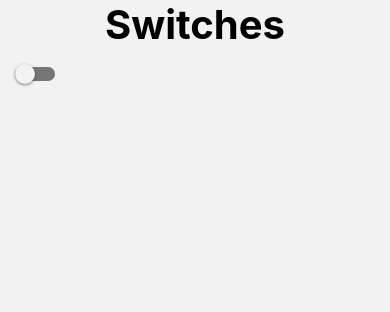
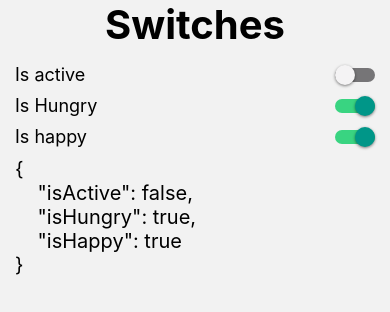
Before and after one commit to gerashdo/RNComponents, a React Native app: screen /SwitchScreen in a window 390 px wide. Shown: the top 312 px of the page. Built offline with nearby package versions, Linux system fonts and the light colour scheme.

Commit message:
Finish switches

```diff
--- /dev/null
+++ b/src/components/CustomSwitch.tsx
@@ -0,0 +1,27 @@
+
+import React, { useState } from 'react'
+import { Switch } from 'react-native';
+
+interface Props {
+    isOn: boolean;
+    onChange: ( value: boolean ) => void
+}
+
+export const CustomSwitch = ({ isOn, onChange }: Props) => {
+
+    const [ isEnabled, setIsEnabled ] = useState( isOn )
+    const toggleSwitch = () => {
+        setIsEnabled( !isEnabled )
+        onChange( !isEnabled )
+    };
+
+  return (
+    <Switch
+        trackColor={{ false: '#767577', true: '#39D481' }}
+        thumbColor='#f4f3f4'
+        // ios_backgroundColor="#3e3e3e"
+        onValueChange={toggleSwitch}
+        value={ isEnabled }
+    />
+  )
+}
--- a/src/screens/SwitchScreen.tsx
+++ b/src/screens/SwitchScreen.tsx
@@ -1,24 +1,67 @@
 
 import React, { useState } from 'react'
-import { Switch, View } from 'react-native'
+import { StyleSheet } from 'react-native';
+import { Switch, Text, View } from 'react-native'
+import { CustomSwitch } from '../components/CustomSwitch';
 import { HeaderTitle } from '../components/HeaderTitle';
 import { styles } from '../theme/appTheme';
 
 export const SwitchScreen = () => {
 
-    const [isEnabled, setIsEnabled] = useState(false);
-    const toggleSwitch = () => setIsEnabled(previousState => !previousState);
+    const [ state, setState ] = useState({
+        isActive: false,
+        isHungry: true,
+        isHappy: true,
+    })
+
+    const onChange = ( value: boolean, field: string ) => {
+        setState({
+            ...state,
+            [ field ]: value
+        })
+    }
 
   return (
     <View style={{ flex: 1, ...styles.globalMargin }}>
         <HeaderTitle title='Switches' />
-        <Switch
-            trackColor={{ false: '#767577', true: '#39D481' }}
-            thumbColor='#f4f3f4'
-            // ios_backgroundColor="#3e3e3e"
-            onValueChange={toggleSwitch}
-            value={isEnabled}
-      />
+
+        <View style={ localStyles.switchContainer }>
+            <Text style={{ fontSize: 18 }}>Is active</Text>
+            <CustomSwitch
+                isOn={ state.isActive }
+                onChange={ ( value ) => onChange( value, 'isActive')}
+            />
+        </View>
+        <View style={ localStyles.switchContainer }>
+            <Text style={{ fontSize: 18 }}>Is Hungry</Text>
+            <CustomSwitch
+                isOn={ state.isHungry }
+                onChange={ ( value ) => onChange( value, 'isHungry')}
+            />
+        </View>
+        <View style={ localStyles.switchContainer }>
+            <Text style={{ fontSize: 18 }}>Is happy</Text>
+            <CustomSwitch
+                isOn={ state.isHappy }
+                onChange={ ( value ) => onChange( value, 'isHappy')}
+            />
+        </View>
+
+        <Text style={ localStyles.stateText }>
+            { JSON.stringify( state, null, 4 )}
+        </Text>
     </View>
   )
 }
+
+const localStyles = StyleSheet.create({
+    stateText: {
+        fontSize: 20
+    },
+    switchContainer:{
+        flexDirection: 'row',
+        justifyContent: 'space-between',
+        alignItems: 'center',
+        marginBottom: 10,
+    }
+})
```
